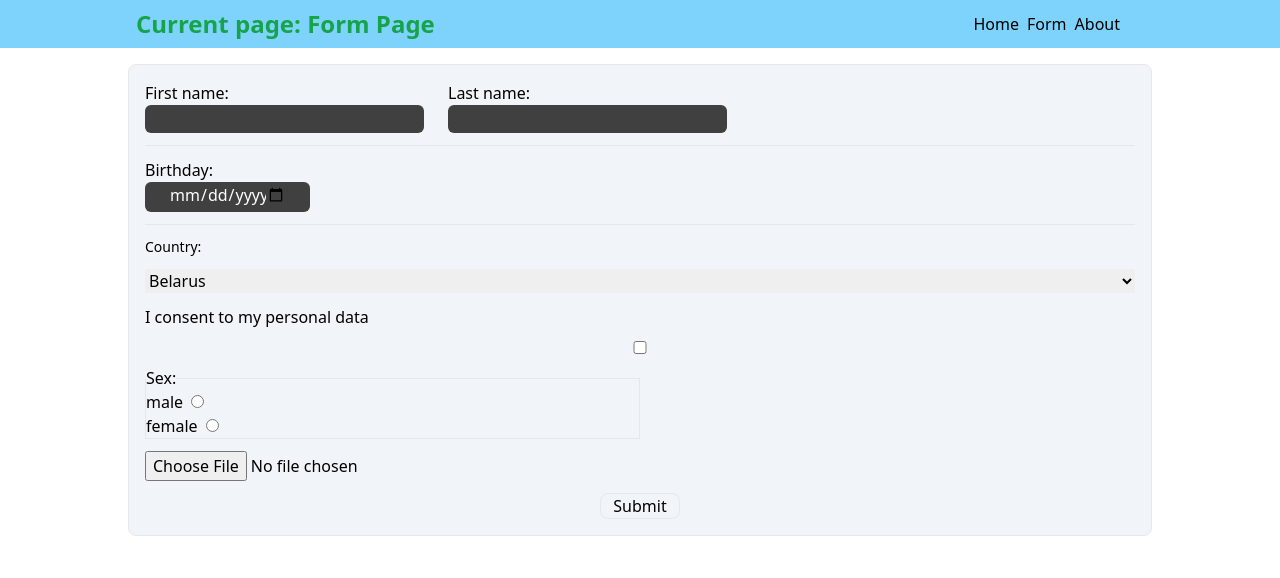
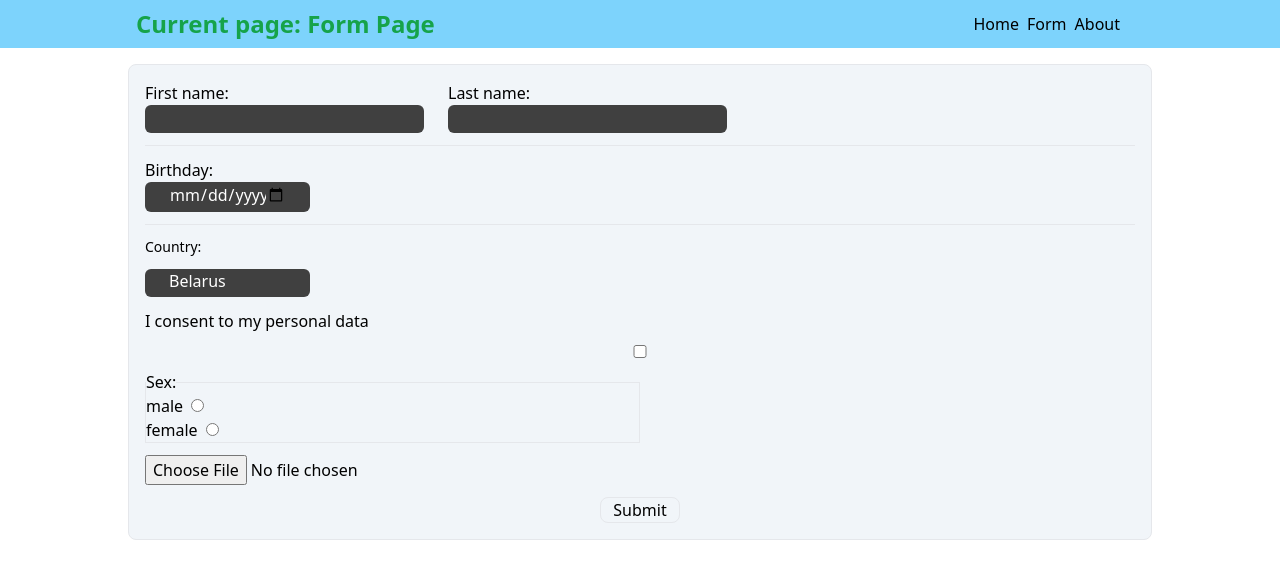
Before and after one commit to NikFreeman/rs-react, a React app: page /form in a window 1280 px wide. Shown: the top 578 px of the page. Built offline with nearby package versions, Linux system fonts and the light colour scheme; the HTML template or start-up script is replaced by a standard one.

Commit message:
feat: add validate fields

```diff
--- a/src/components/card-form.tsx
+++ b/src/components/card-form.tsx
@@ -10,13 +10,18 @@ export default class DetailForm extends Component<DetailProps> {
     super(props);
   }
   render() {
-    const { firstName, lastName, birthday } = this.props.detail;
+    const { firstName, lastName, birthday, birthplace, sex, personalData, avatar } =
+      this.props.detail;
     return (
       <div>
         <div className="px-4 py-2">
           <p>First Name: {firstName}</p>
           <p>Last Name: {lastName}</p>
           <p>Birthday: {birthday}</p>
+          <p>Birthplace: {birthplace}</p>
+          <p>Sex: {sex}</p>
+          <p>Consent to the processing of personal data: {personalData ? 'Yes' : 'No'}</p>
+          <p>Avatar: {avatar}</p>
         </div>
         <hr />
       </div>
--- a/src/components/form-layout.tsx
+++ b/src/components/form-layout.tsx
@@ -14,11 +14,22 @@ class FormLayout extends Component<unknown, FormLayoutState> {
 
   constructor(props: unknown) {
     super(props);
-    this.state = { data: [] };
+    this.state = {
+      data: [],
+      firstNameValid: false,
+      lastNameValid: false,
+      birthdayValid: false,
+      birthplaceValid: false,
+      sexValid: false,
+      personalDataValid: false,
+      avatarValid: false,
+      formValid: false,
+    };
     this.handleSubmit = this.handleSubmit.bind(this);
   }
 
   handleSubmit(event: React.FormEvent<HTMLFormElement>) {
+    alert('Form submitted');
     event.preventDefault();
     const firstName = this.firstNameRef.current;
     const lastName = this.lastNameRef.current;
@@ -40,9 +51,17 @@ class FormLayout extends Component<unknown, FormLayoutState> {
       this.setState({
         data: [...this.state.data, formData],
       });
+      this.resetForm();
     }
   }
 
+  resetForm() {
+    if (this.firstNameRef.current) this.firstNameRef.current.value = '';
+    if (this.lastNameRef.current) this.lastNameRef.current.value = '';
+    if (this.birthdayRef.current) this.birthdayRef.current.value = '';
+    if (this.avatarRef.current) this.avatarRef.current.value = '';
+  }
+  validateField() {}
   render() {
     const countries = ['Belarus', 'Ukraine', 'Poland', 'Other'];
     return (
@@ -123,7 +142,25 @@ class FormLayout extends Component<unknown, FormLayoutState> {
             <label className="text-sm" htmlFor="country">
               Country:
             </label>
-            <select name="country" id="" ref={this.birthplaceRef}>
+            <select
+              className='
+              block
+                rounded-md
+                px-6
+                pb-1
+                w-1/6
+                text-md
+              text-white
+              bg-neutral-700
+                appearance-none
+                focus:outline-none
+                focus:ring-0
+                peer
+                invalid:border-b-1"'
+              name="country"
+              id=""
+              ref={this.birthplaceRef}
+            >
               {countries.map((item, index) => (
                 <option key={index} value={item}>
                   {item}
```
Also changed, not shown: src/models/inform-form.tsx (+8 -0 lines).
